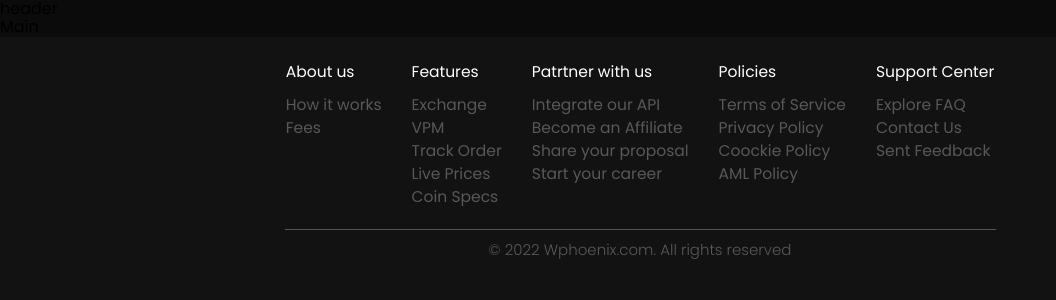
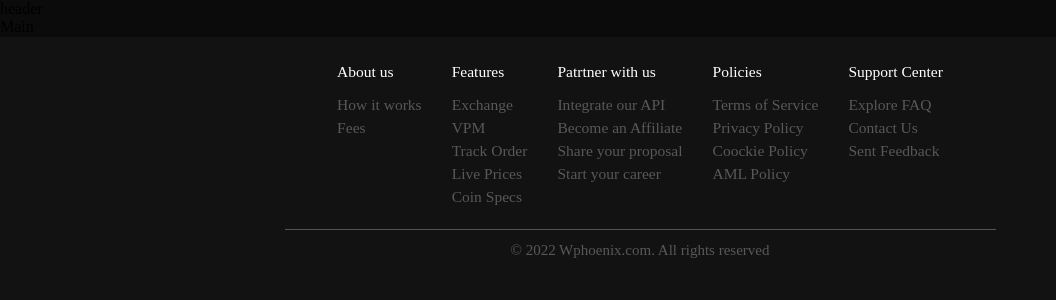
Before and after one commit to chyVacheck/white_proenix, a React (Create React App) app: page / in a window 1280 px wide. Shown: the top 300 px of the page, without its empty margins (0-1056 px from the left). Built offline with nearby package versions, Linux system fonts and the light colour scheme.

Commit message:
enable style`s

```diff
--- a/src/index.css
+++ b/src/index.css
@@ -1,17 +1,11 @@
-
+/* ! подключаем vendor */
+/* ? подключаем normalize */
 @import url(./vendor/normalize.css);
+/* ? подключаем fonts */
 @import url(./vendor/fonts/fonts.css);
 
-body {
-  margin: 0;
-  font-family: 'Poppins', -apple-system, 'Segoe UI', 'Roboto', 'Oxygen',
-    'Ubuntu', 'Cantarell', 'Fira Sans', 'Droid Sans', 'Helvetica Neue',
-    sans-serif;
-  -webkit-font-smoothing: antialiased;
-  -moz-osx-font-smoothing: grayscale;
-}
-
-code {
-  font-family: 'Poppins', source-code-pro, Menlo, Monaco, Consolas, 'Courier New',
-    monospace;
-}
+/* ! подключаем повторяющиеся блоки */
+/* ? подключаем link */
+@import url(./blocks/link/link.css);
+/* ? подключаем button */
+@import url(./blocks/button/button.css);
```
